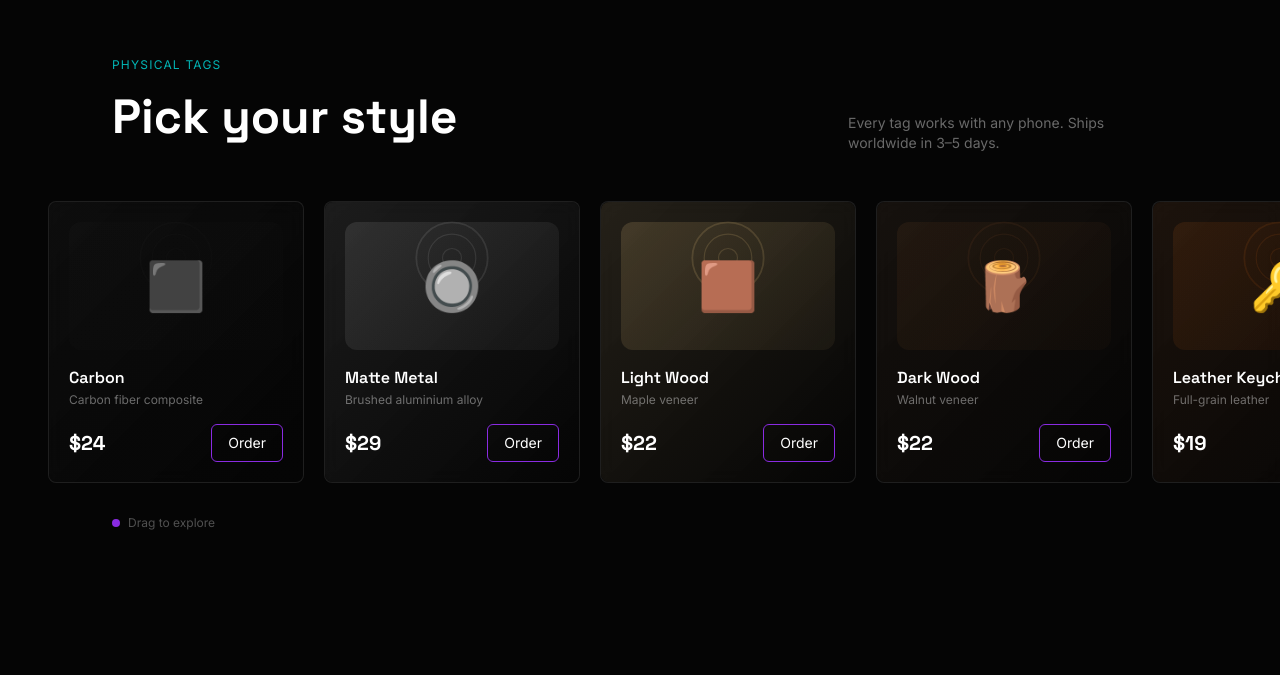
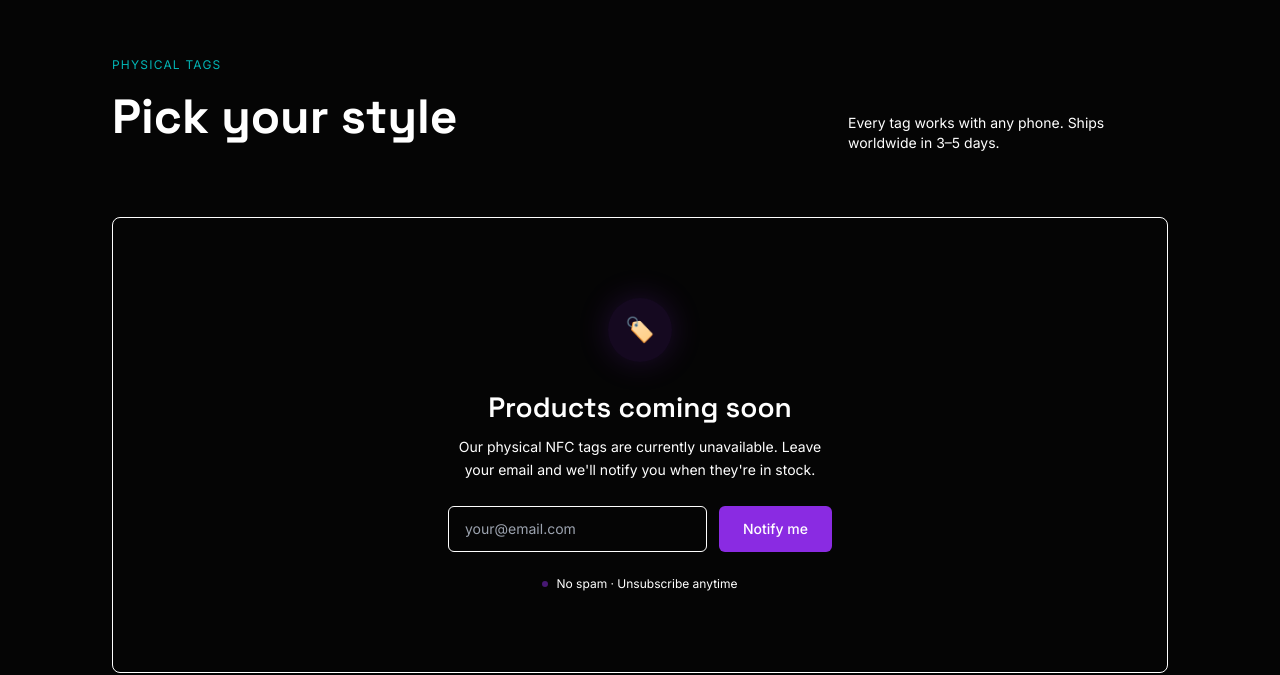
Before and after one commit to 0-nira-0/tap-flow, a React (Vite) app: page / in a window 1280 px wide. Shown: the part 3959-4634 px from the top of the page. Built offline with nearby package versions, Linux system fonts and the light colour scheme.

Commit message:
feat(shop): replace product carousel with coming-soon notice

```diff
--- a/src/components/sections/ShopCarousel.tsx
+++ b/src/components/sections/ShopCarousel.tsx
@@ -1,49 +1,68 @@
-import useEmblaCarousel from 'embla-carousel-react'
-import ProductCard, { type Product } from '../ui/ProductCard'
-
-const products: Product[] = [
-  { name: 'Carbon', material: 'Carbon fiber composite', price: '$24', color: '#1a1a1a', emoji: '⬛' },
-  { name: 'Matte Metal', material: 'Brushed aluminium alloy', price: '$29', color: '#8A8A8A', emoji: '🔘' },
-  { name: 'Light Wood', material: 'Maple veneer', price: '$22', color: '#C8A96E', emoji: '🟫' },
-  { name: 'Dark Wood', material: 'Walnut veneer', price: '$22', color: '#5C3A1E', emoji: '🪵' },
-  { name: 'Leather Keychain', material: 'Full-grain leather', price: '$19', color: '#8B4513', emoji: '🔑' },
-  { name: 'Transparent', material: 'Polycarbonate clear', price: '$16', color: '#00FFFF', emoji: '💎' },
-]
-
 export default function ShopCarousel() {
-  const [emblaRef] = useEmblaCarousel({
-    align: 'start',
-    dragFree: true,
-    containScroll: 'trimSnaps',
-  })
-
   return (
-    <section id="shop" className="py-24 overflow-hidden" style={{ background: '#050505' }}>
-      <div className="max-w-6xl mx-auto px-6 lg:px-12 mb-12">
+    <section id="shop" className="py-24 overflow-hidden" style={{ background: 'var(--c-bg)' }}>
+      <div className="max-w-6xl mx-auto px-6 lg:px-12">
         <p className="font-body text-xs text-secondary/70 uppercase tracking-widest mb-2">Physical Tags</p>
-        <div className="flex flex-col sm:flex-row sm:items-end justify-between gap-4">
-          <h2 className="font-display font-bold text-white" style={{ fontSize: 'clamp(28px, 4vw, 48px)' }}>
+        <div className="flex flex-col sm:flex-row sm:items-end justify-between gap-4 mb-16">
+          <h2
+            className="font-display font-bold"
+            style={{ fontSize: 'clamp(28px, 4vw, 48px)', color: 'var(--c-text)' }}
+          >
             Pick your style
           </h2>
-          <p className="font-body text-white/40 text-sm max-w-xs">
+          <p className="font-body text-sm max-w-xs" style={{ color: 'var(--c-text-40)' }}>
             Every tag works with any phone. Ships worldwide in 3–5 days.
           </p>
         </div>
-      </div>
 
-      <div className="overflow-hidden" ref={emblaRef}>
-        <div className="flex gap-5 px-6 lg:px-12">
-          {products.map((product) => (
-            <ProductCard key={product.name} product={product} />
-          ))}
-          {/* spacer */}
-          <div className="flex-shrink-0 w-6" />
+        {/* unavailable */}
+        <div
+          className="flex flex-col items-center justify-center gap-6 py-20 rounded-card border"
+          style={{ borderColor: 'var(--c-border)', background: 'var(--c-surface)' }}
+        >
+          <div
+            className="w-16 h-16 rounded-full flex items-center justify-center text-2xl"
+            style={{ background: 'rgba(138,43,226,0.12)', boxShadow: '0 0 32px rgba(138,43,226,0.2)' }}
+          >
+            🏷️
+          </div>
+
+          <div className="text-center">
+            <h3
+              className="font-display font-semibold mb-2"
+              style={{ fontSize: 'clamp(20px, 2.5vw, 28px)', color: 'var(--c-text)' }}
+            >
+              Products coming soon
+            </h3>
+            <p className="font-body text-sm max-w-sm mx-auto leading-relaxed" style={{ color: 'var(--c-text-50)' }}>
+              Our physical NFC tags are currently unavailable. Leave your email and we'll notify you when they're in stock.
+            </p>
+          </div>
+
+          <div className="flex flex-col sm:flex-row gap-3 w-full max-w-sm">
+            <input
+              type="email"
+              placeholder="your@email.com"
+              className="flex-1 font-body text-sm px-4 py-3 rounded outline-none border transition-colors duration-200"
+              style={{
+                background: 'var(--c-surface)',
+                borderColor: 'var(--c-border)',
+                color: 'var(--c-text)',
+              }}
+            />
+            <button
+              className="font-body font-medium text-sm px-6 py-3 rounded transition-all duration-300 hover:shadow-[0_0_20px_rgba(138,43,226,0.4)] whitespace-nowrap"
+              style={{ background: '#8A2BE2', color: '#fff' }}
+            >
+              Notify me
+            </button>
+          </div>
+
+          <div className="flex items-center gap-2">
+            <div className="w-1.5 h-1.5 rounded-full" style={{ background: 'rgba(138,43,226,0.5)' }} />
+            <span className="font-body text-xs" style={{ color: 'var(--c-text-30)' }}>No spam · Unsubscribe anytime</span>
+          </div>
         </div>
-      </div>
-
-      <div className="max-w-6xl mx-auto px-6 lg:px-12 mt-8 flex items-center gap-2">
-        <div className="w-2 h-2 rounded-full bg-primary" />
-        <span className="font-body text-xs text-white/30">Drag to explore</span>
       </div>
     </section>
   )
```
